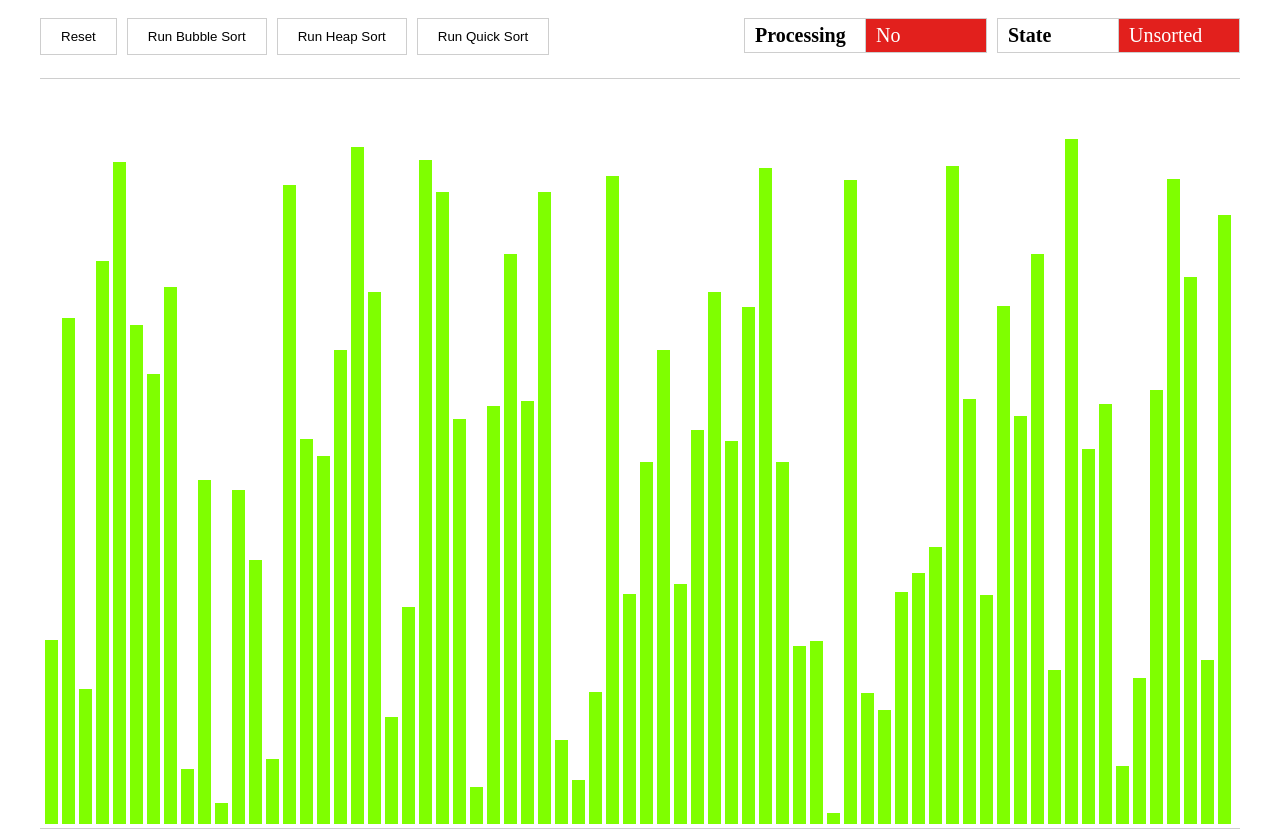
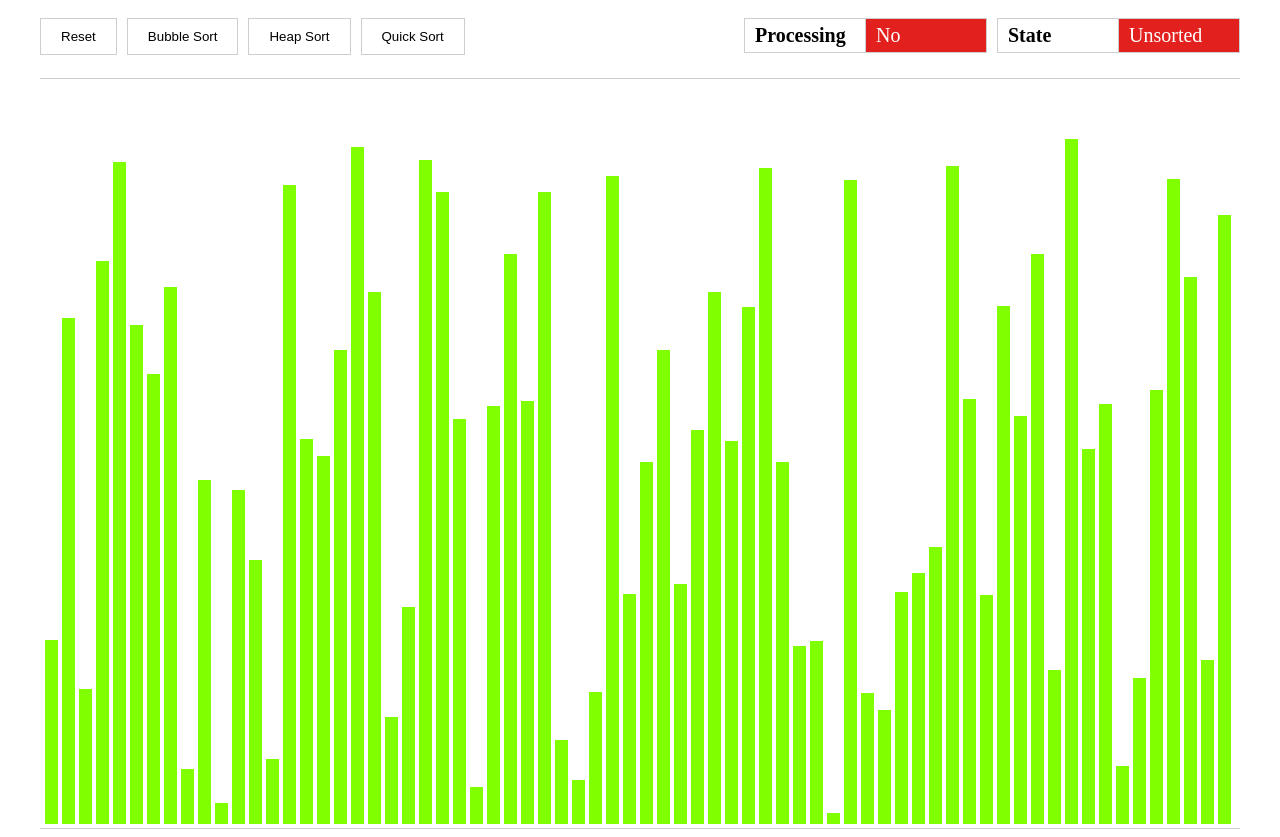
Before and after one commit to saiat3/vue-sorting-visualizer, a Vue app: page / in a window 1280 px wide. Built offline with nearby package versions, Linux system fonts and the light colour scheme.

Commit message:
Change favicon and page title

```diff
--- a/public/index.html
+++ b/public/index.html
@@ -5,7 +5,7 @@
     <meta http-equiv="X-UA-Compatible" content="IE=edge">
     <meta name="viewport" content="width=device-width,initial-scale=1.0">
     <link rel="icon" href="<%= BASE_URL %>favicon.ico">
-    <title>vue-sorting-visualizer</title>
+    <title>Sorting Visualizer</title>
   </head>
   <body>
     <noscript>
--- a/src/components/SortingVisualizer.vue
+++ b/src/components/SortingVisualizer.vue
@@ -2,9 +2,9 @@
   <div class="sort-visualizer">
     <div class="buttons-placeholder">
       <button class="btn" :disabled="isSorting" @click="resetArray">Reset</button>
-      <button class="btn" :disabled="isSorting || isSorted" @click="bubbleSort">Run Bubble Sort</button>
-      <button class="btn" :disabled="isSorting || isSorted" @click="heapSort">Run Heap Sort</button>
-      <button class="btn" :disabled="isSorting || isSorted" @click="quickSort">Run Quick Sort</button>
+      <button class="btn" :disabled="isSorting || isSorted" @click="bubbleSort">Bubble Sort</button>
+      <button class="btn" :disabled="isSorting || isSorted" @click="heapSort">Heap Sort</button>
+      <button class="btn" :disabled="isSorting || isSorted" @click="quickSort">Quick Sort</button>
 
       <div class="status-placeholder">
         <table>
```
Also changed, not shown: 1 other file (tests, documents, lock files or other folders).
